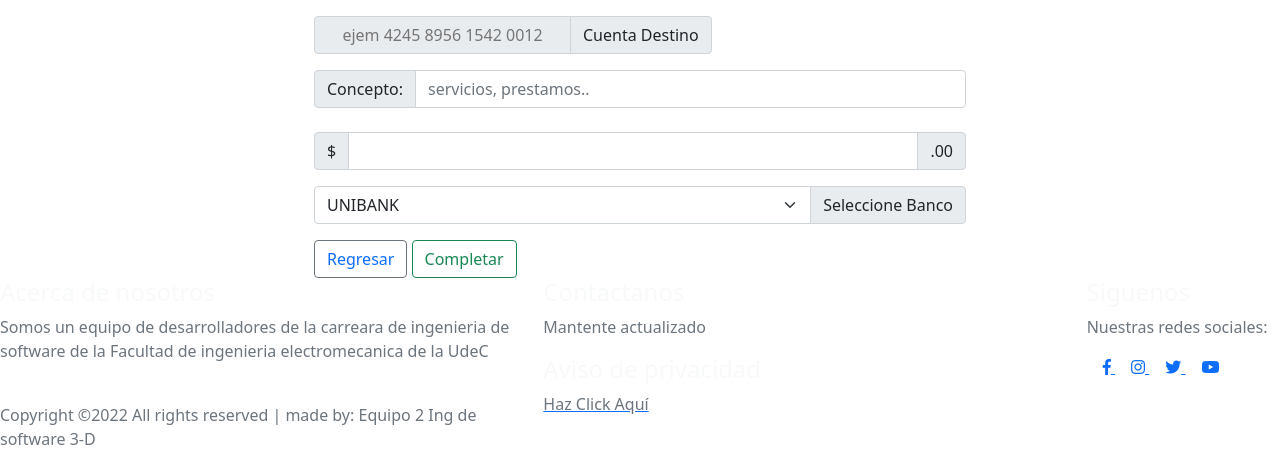
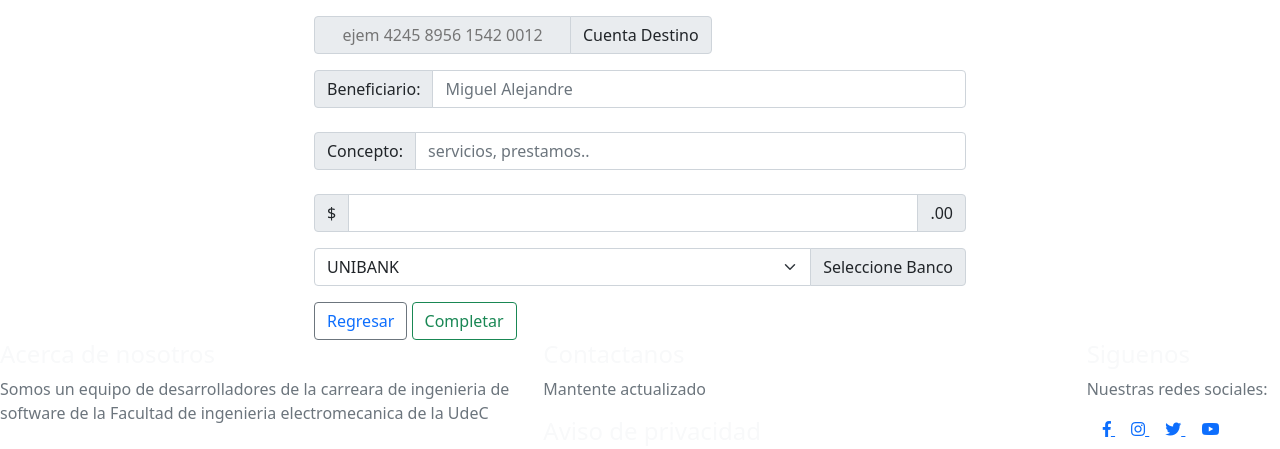
Before and after one commit to Maskeit/Proyecto-Integrador-3, a PHP site: page /movimientos/transferencia.view.php in a window 1280 px wide. Shown: the part 180-629 px from the top of the page. Run offline with PHP 8.4, Linux system fonts and the light colour scheme; data that the repository does not hold is empty; some libraries are stand-ins or nearby versions.

Commit message:
formulario de transferencias validando

```diff
--- a/movimientos/transferencia.js
+++ b/movimientos/transferencia.js
@@ -1,4 +1,4 @@
-const formulario = document.getElementById('formulario');
+/*const formulario = document.getElementById('formulario');
 const inputs = document.querySelectorAll('#formualario input');
 
 
@@ -13,8 +13,8 @@ inputs.forEach((input)=>{
 formulario.addEventListener('submit', (e) =>{
     e.preventDefault(e);
 });
+*/
 
-/*
 (function(){
 
     var formulario = document.getElementsByName('formulario')[0],
@@ -22,14 +22,14 @@ formulario.addEventListener('submit', (e) =>{
       boton = document.getElementById('btn');
 
       var validarDestino = function(e){
-        if(formulario.ctaDestino.value == 0){
+        if(formulario.ctaDestino.value == ''){
             alert("Completa el campo cuenta destino");
             e.preventDefault(e);
         }
       };
 
       var validarConcepto = function(e){
-        if(formulario.concepto.value == 0){
+        if(formulario.concepto.value == ''){
             alert('No se describió un concepto');
             e.preventDefault(e);
         }
@@ -52,4 +52,3 @@ formulario.addEventListener('submit', (e) =>{
       formulario.addEventListener("submit", validar);
 
 }())
-*/
--- a/movimientos/transferencia.view.php
+++ b/movimientos/transferencia.view.php
@@ -92,6 +92,11 @@
     </div>
 
         <div class="input-group">
+          <span class="input-group-text">Beneficiario:</span>
+          <input type="text" class="form-control" name="beneficiario" id="beneficiario" placeholder="Miguel Alejandre">
+        </div>
+        <br>
+        <div class="input-group">
           <span class="input-group-text">Concepto:</span>
           <input type="text" class="form-control" name="concepto" id="concepto" placeholder="servicios, prestamos..">
         </div>
```
